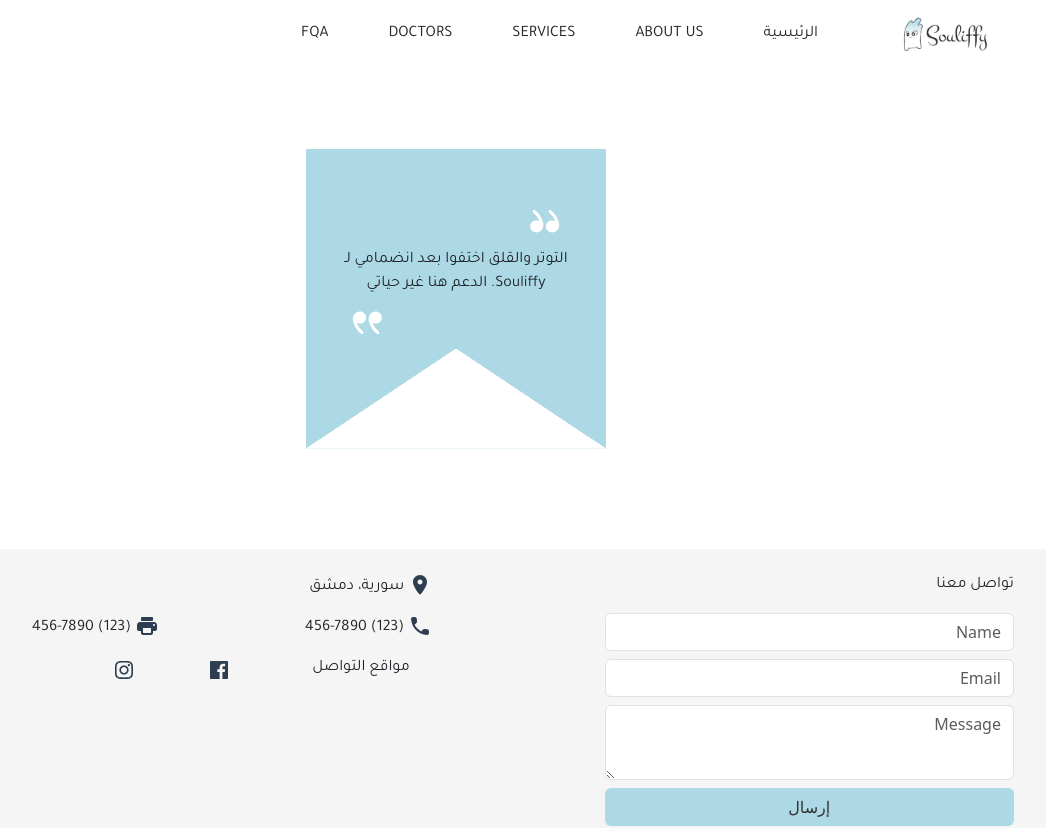
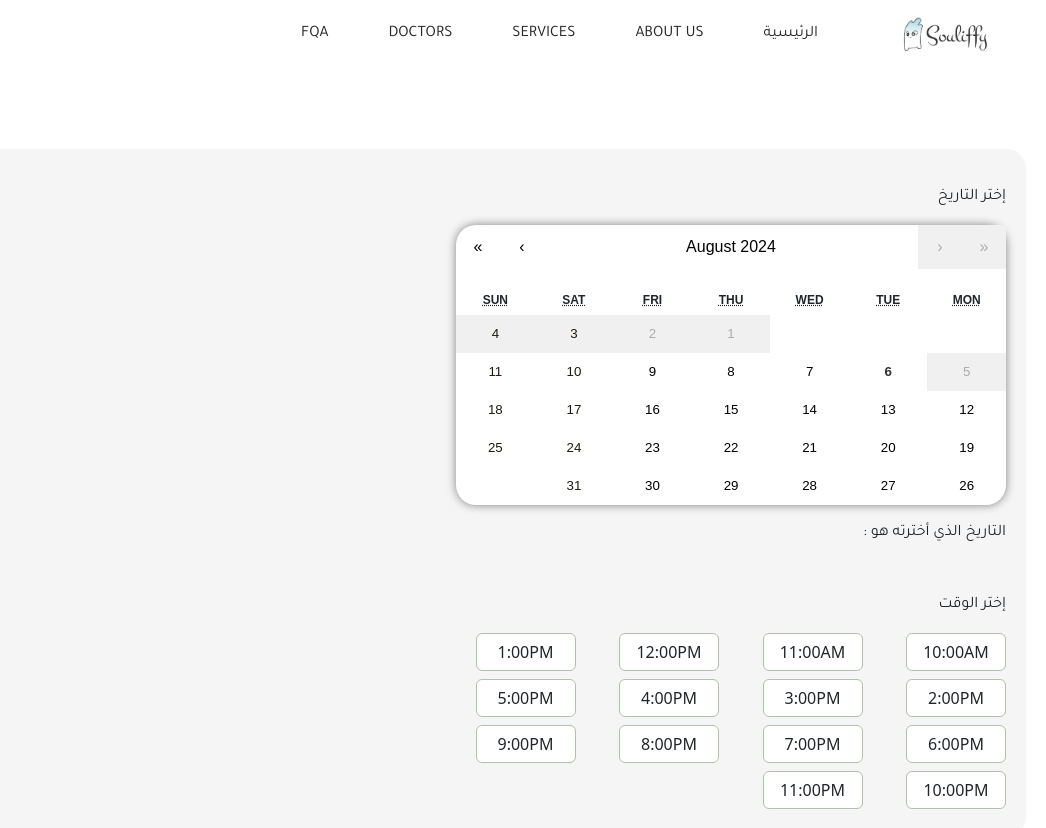
Before and after one commit to Siver29/souliffy, a React (Create React App) app: page / in a window 1280 px wide. Shown: the top 828 px of the page, without its empty margins (184-1230 px from the left). Built offline with nearby package versions, Linux system fonts and the light colour scheme.

Commit message:
calender v.2

```diff
--- a/package.json
+++ b/package.json
@@ -10,6 +10,7 @@
     "react": "^18.3.1",
     "react-calendar": "^5.0.0",
     "react-dom": "^18.3.1",
+    "react-router-dom": "^6.26.0",
     "react-scripts": "5.0.1",
     "web-vitals": "^2.1.4"
   },
--- a/src/App.js
+++ b/src/App.js
@@ -2,14 +2,20 @@ import './App.css';
 import HomePage from './Pages/UserPages/HomePage/HomePage';
 import Reservation from './Pages/Reservation/Reservation';
 import Navbar from './Components/UserComponents/Navbar/Navbar'
+import { BrowserRouter, Routes ,Route } from 'react-router-dom';
 import 'bootstrap/dist/css/bootstrap.min.css';
 
 function App() {
   return (
-    <div className="App">
-     <HomePage/>
-    <Reservation/>
-    </div>
+    <BrowserRouter>
+      <div className="App">
+        <Navbar />
+        <Routes>
+        {/* <Route path="/" exact component={HomePage} /> */}
+          <Route path="/" element={<Reservation />} />
+        </Routes>
+      </div>
+    </BrowserRouter>
   );
 }
 
--- a/src/Components/Calendar/CalenderWrapper.css
+++ b/src/Components/Calendar/CalenderWrapper.css
@@ -1,21 +1,69 @@
-.calendar {
-    border: 1px solid #ccc;
-    padding: 20px;
-    border-radius: 10px;
-    box-shadow: 0 0 10px rgba(0, 0, 0, 0.1);
+.react-calendar {
+  /* margin: auto; */
+  box-shadow: 0px 0 10px gray;
+  border-radius: 20px;
+  border: 0px solid;
+  width: 50% !important;
+}
+@media only screen and (max-width: 768px) {
+  .react-calendar {
+    width: 90% !important;
   }
+}
 
-  .calendar .react-calendar__tile {
-    padding: 10px;
-    border-radius: 5px;
-    cursor: pointer;
-  }
+.react-calendar__tile--active {
+  background-color: var(--secondary-green-color) !important;
+}
 
-  .calendar .react-calendar__tile--active {
-    background-color: #007bff;
-    color: #fff;
-  }
+.react-calendar__tile--active:enabled:hover {
+  background-color: var(--secondary-green-color) !important;
+}
 
-  .calendar .react-calendar__tile--hover {
-    background-color: #f0f0f0;
-  }
+.react-calendar__month-view__days__day--weekend {
+  color: #1f1b13 !important;
+}
+
+.react-calendar__tile--now {
+  background-color: transparent !important;
+}
+
+.react-calendar__month-view__days__day--neighboringMonth {
+  visibility: hidden;
+}
+.react-calendar__tile:enabled:hover {
+  background-color: var(--secondary-green-color);
+  color: var(--primary-bg-color);
+  border-radius: 6px;
+}
+.react-calendar__tile--range {
+  background: var(--secondary-green-color);
+  color: var(--primary-bg-color);
+  border-radius: 0;
+}
+
+.react-calendar__tile--rangeStart {
+  border-top-right-radius: 0;
+  border-bottom-right-radius: 0;
+  border-top-left-radius: 6px;
+  border-bottom-left-radius: 6px;
+  background: var(--secondary-green-color);
+  color: white;
+}
+
+.react-calendar__tile--rangeEnd {
+  border-top-left-radius: 0;
+  border-bottom-left-radius: 0;
+  border-top-right-radius: 6px;
+  border-bottom-right-radius: 6px;
+  background: var(--secondary-green-color);
+  color: white;
+}
+.today {
+  font-weight: bold;
+  color: var(--primary-font-color);
+  background-color: var(--primary-blue-color);
+}
+.today:hover{
+  color: var(--primary-font-color);
+  background-color: transparent;
+}
--- a/src/Components/Calendar/CalenderWrapper.js
+++ b/src/Components/Calendar/CalenderWrapper.js
@@ -1,27 +1,32 @@
 import React, { useState } from 'react';
 import Calendar from 'react-calendar';
 import 'react-calendar/dist/Calendar.css';
+import './CalenderWrapper.css'
 
 function CalenderWrapper() {
-  const [dates, setDates] = useState([new Date(), new Date()]);
+  const [date, setDate] = useState(null);
+  const today = new Date();
 
-  const onChange = (dates) => {
-    if (Array.isArray(dates)) {
-      setDates(dates);
-    } else {
-      setDates([dates]);
+  const onChange = (date) => {
+    if (date >= today) {
+      const formattedDate = date.toLocaleDateString('en-CA');
+      setDate(formattedDate);
     }
   };
 
   return (
-    <div>
+    <div className='w-100 w-md-50  calender-wrapper'>
+      <p className='mt-3'>إختر التاريخ</p>
       <Calendar
         onChange={onChange}
-        value={dates}
-        selectRange={true}
-        className="calendar"
+        value={date ? new Date(date) : null}
+        minDate={today}
+        tileClassName={({ date, view }) =>
+          date.toLocaleDateString() === today.toLocaleDateString() ? 'today' : ''
+        }
+        className="calendar mb-3"
       />
-      <p>Selected Dates: {dates.map((date) => date.toISOString()).join(', ')}</p>
+      <p>التاريخ الذي أخترته هو : {date}</p>
     </div>
   );
 }
--- /dev/null
+++ b/src/Components/Times/Times.css
@@ -0,0 +1,5 @@
+.timeCard{
+    border: 1px solid #B5BFAF !important;
+    background-color: var(--primary-bg-color);
+    width: 100px;
+}
--- /dev/null
+++ b/src/Components/Times/Times.js
@@ -0,0 +1,12 @@
+import React from 'react'
+import './Times.css'
+
+function Times({time}) {
+  return (
+    <div className="col-6 col-md-3 mb-2">
+      <button className='btn timeCard'>{time}</button>
+    </div>
+  )
+}
+
+export default Times
--- a/src/Pages/Reservation/Reservation.css
+++ b/src/Pages/Reservation/Reservation.css
@@ -0,0 +1,7 @@
+.reservation-bg{
+    background-color: #F5F5F5;
+    padding: 20px;
+    border-radius: 20px;
+    margin-bottom: 50px;
+    text-align: right;
+}
--- a/src/Pages/Reservation/Reservation.js
+++ b/src/Pages/Reservation/Reservation.js
@@ -1,10 +1,24 @@
 import React from 'react'
 import CalenderWrapper from '../../Components/Calendar/CalenderWrapper'
+import Times from '../../Components/Times/Times'
+import './Reservation.css'
 
 function Reservation() {
+  const times = ['10:00AM', '11:00AM', '12:00PM', '1:00PM', '2:00PM', '3:00PM', '4:00PM'
+    , '5:00PM', '6:00PM', '7:00PM', '8:00PM', '9:00PM', '10:00PM', '11:00PM']
   return (
     <section className='reservation-page'>
-      <CalenderWrapper/><p>cccc</p>
+      <div className='container reservation-bg'>
+        <CalenderWrapper />
+        <div className=' w-50 mt-5'>
+          <p>إختر الوقت</p>
+          <div className='row'>
+            {times.map((time, index) => (
+              <Times key={index} time={time} />
+            ))}
+          </div>
+        </div>
+      </div>
     </section>
   )
 }
```
Also changed, not shown: 1 other file (tests, documents, lock files or other folders).
